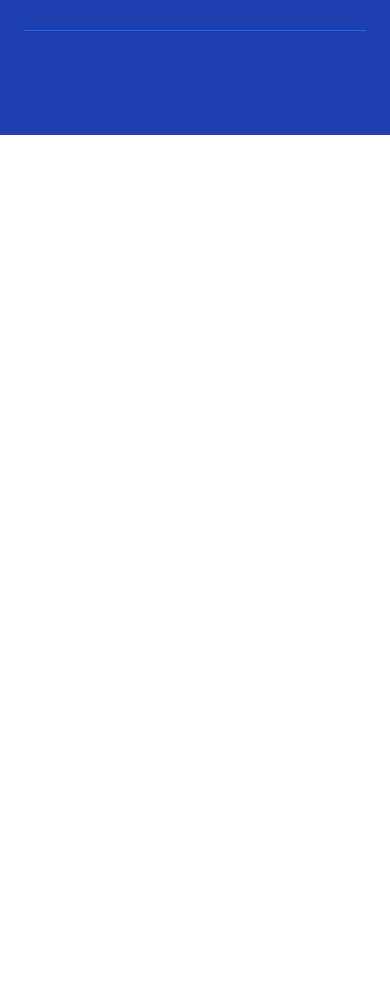
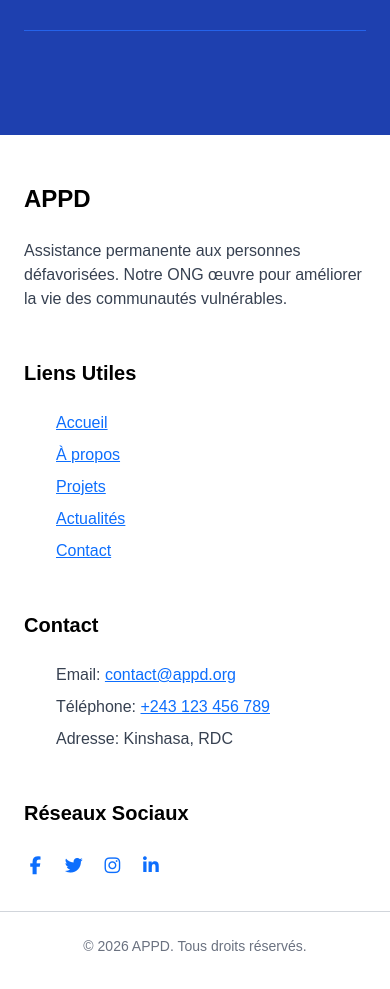
Before and after one commit to Michee-kolony/appd, an Angular app: page /ONG/accueil in a window 390 px wide. Shown: the part 8001-8990 px from the top of the page. Before the commit the page ends 8136 px from the top, so only its background shows below. Built offline with nearby package versions, Linux system fonts and the light colour scheme.

Commit message:
ajout du footer

```diff
--- a/src/app/app.module.ts
+++ b/src/app/app.module.ts
@@ -8,6 +8,7 @@ import { AboutComponent } from './client/about/about.component';
 import { ClientComponent } from './client/client/client.component';
 import { NavbarComponent } from './client/navbar/navbar.component';
 import { FaqComponent } from './client/faq/faq.component';
+import { FooterComponent } from './client/footer/footer.component';
 
 @NgModule({
   declarations: [
@@ -16,7 +17,8 @@ import { FaqComponent } from './client/faq/faq.component';
     AboutComponent,
     ClientComponent,
     NavbarComponent,
-    FaqComponent
+    FaqComponent,
+    FooterComponent
   ],
   imports: [
     BrowserModule,
--- a/src/app/client/client/client.component.html
+++ b/src/app/client/client/client.component.html
@@ -1,2 +1,3 @@
 <app-navbar></app-navbar>
 <router-outlet></router-outlet>
+<app-footer></app-footer>
--- /dev/null
+++ b/src/app/client/footer/footer.component.html
@@ -0,0 +1,51 @@
+<footer class="bg-white text-black py-12">
+  <div class="max-w-6xl mx-auto px-4 md:px-8 grid grid-cols-1 md:grid-cols-4 gap-8">
+
+    <!-- Section Logo / Présentation -->
+    <div>
+      <h2 class="text-2xl font-bold mb-4">APPD</h2>
+      <p class="text-gray-700 font-thin">
+        Assistance permanente aux personnes défavorisées. Notre ONG œuvre pour améliorer la vie des communautés vulnérables.
+      </p>
+    </div>
+
+    <!-- Liens Rapides -->
+    <div>
+      <h3 class="text-xl font-semibold mb-4">Liens Utiles</h3>
+      <ul class="space-y-2 text-gray-700">
+        <li><a href="#" class="hover:text-black transition-colors">Accueil</a></li>
+        <li><a href="#" class="hover:text-black transition-colors">À propos</a></li>
+        <li><a href="#" class="hover:text-black transition-colors">Projets</a></li>
+        <li><a href="#" class="hover:text-black transition-colors">Actualités</a></li>
+        <li><a href="#" class="hover:text-black transition-colors">Contact</a></li>
+      </ul>
+    </div>
+
+    <!-- Contact -->
+    <div>
+      <h3 class="text-xl font-semibold mb-4">Contact</h3>
+      <ul class="space-y-2 text-gray-700">
+        <li>Email: <a href="mailto:contact@appd.org" class="hover:text-black">contact&#64;appd.org</a></li>
+        <li>Téléphone: <a href="tel:+243123456789" class="hover:text-black">+243 123 456 789</a></li>
+        <li>Adresse: Kinshasa, RDC</li>
+      </ul>
+    </div>
+
+    <!-- Réseaux sociaux -->
+    <div>
+      <h3 class="text-xl font-semibold mb-4">Réseaux Sociaux</h3>
+      <div class="flex space-x-4">
+        <a href="#" class="hover:text-blue-600 transition-colors"><i class="fab fa-facebook-f text-lg"></i></a>
+        <a href="#" class="hover:text-blue-400 transition-colors"><i class="fab fa-twitter text-lg"></i></a>
+        <a href="#" class="hover:text-pink-500 transition-colors"><i class="fab fa-instagram text-lg"></i></a>
+        <a href="#" class="hover:text-blue-700 transition-colors"><i class="fab fa-linkedin-in text-lg"></i></a>
+      </div>
+    </div>
+
+  </div>
+
+  <!-- Bas de page -->
+  <div class="mt-8 border-t border-gray-300 pt-6 text-center text-gray-500 text-sm">
+    &copy; 2026 APPD. Tous droits réservés.
+  </div>
+</footer>
```
Also changed, not shown: src/app/client/footer/footer.component.ts (added, +10 -0 lines), src/app/client/footer/footer.component.css (added), 1 other file (tests, documents, lock files or other folders).
